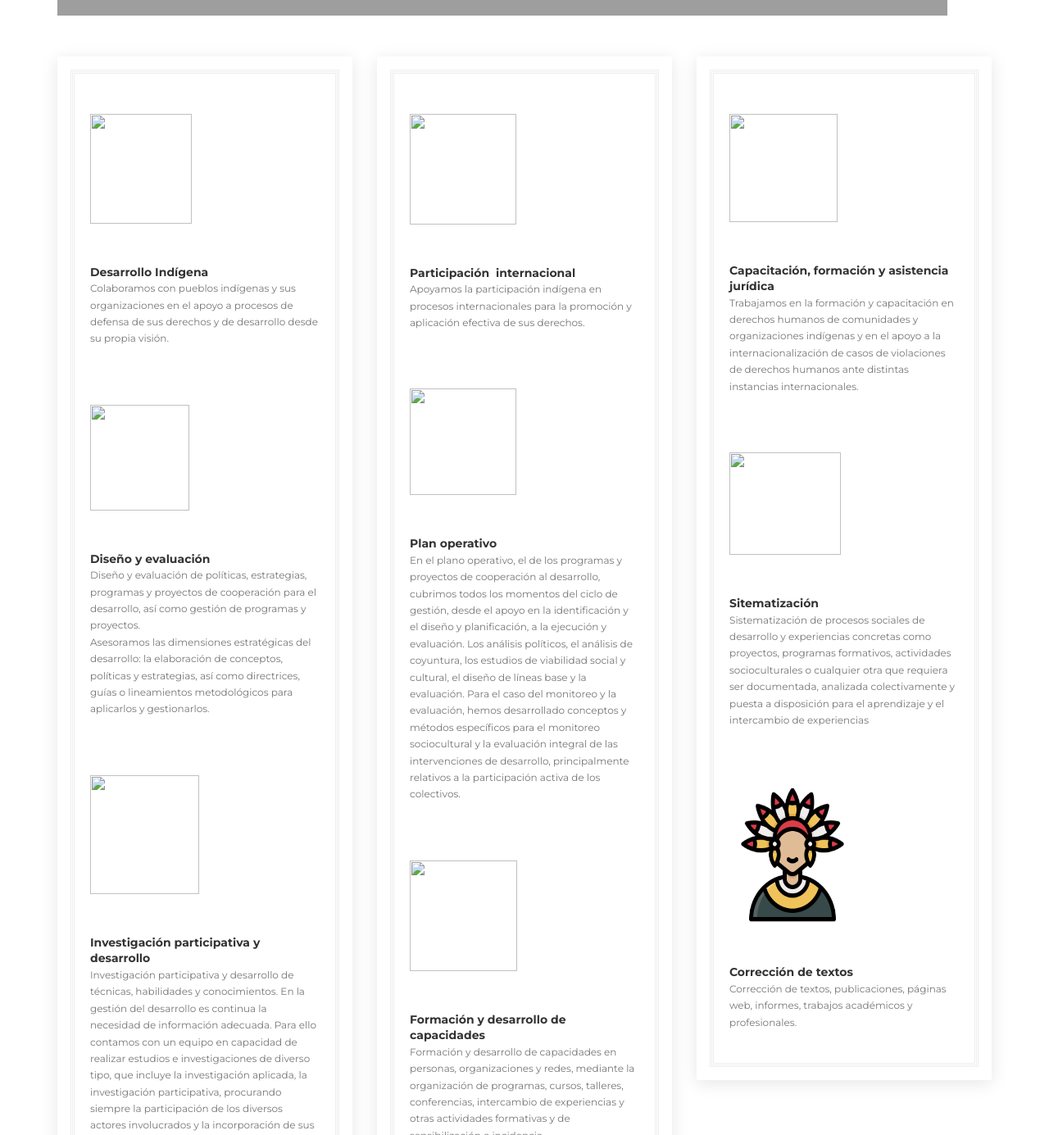
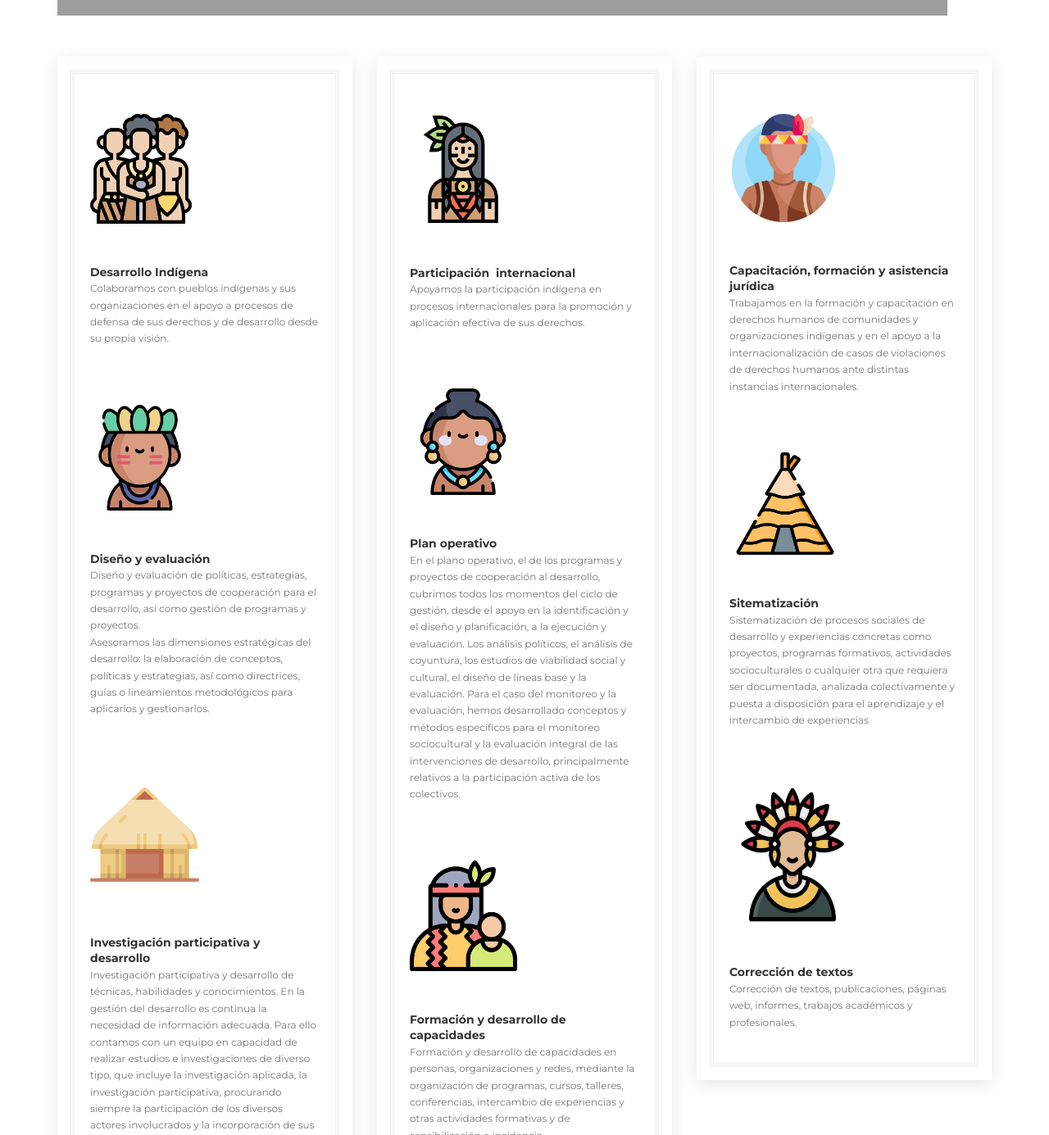
Before and after one commit to AnderVelez/Almaciga, a plain HTML site: page index.html in a window 1280 px wide. Shown: the part 3320-4705 px from the top of the page at 82% size. Drawn offline with nearby package versions, Linux system fonts and the light colour scheme; some packages are replaced by stand-ins of ours; grey boxes are pictures that could not be loaded.

Commit message:
Add files via upload

```diff
--- a/index.html
+++ b/index.html
@@ -102,19 +102,19 @@
         <div class="row">
           <div class="col-md-4">
             <div class="skills">
-<div class="restitem clearfix"><img src="../../../tribu.png" alt="" width="124" height="134"/>
+<div class="restitem clearfix"><img src="img/tribu.png" alt="" width="124" height="134"/>
   <h5>Desarrollo Indígena&nbsp;</h5>
                 <p>Colaboramos con pueblos indígenas y sus organizaciones en el apoyo a procesos de defensa de sus derechos y de desarrollo desde su propia visión.
                 </p>
               </div>
               <div class="restitem clearfix">
-                <h5><img src="../../../indigena.png" alt="" width="121" height="129"/></h5>
+                <h5><img src="img/indigena.png" alt="" width="121" height="129"/></h5>
                 <h5>Diseño y evaluación</h5>
                 <p>Diseño y evaluación de políticas, estrategias, programas y proyectos de cooperación para el desarrollo, así como gestión de programas y proyectos.&nbsp;</p>
                 <p>Asesoramos las dimensiones estratégicas del desarrollo: la elaboración de conceptos, políticas y estrategias, así como directrices, guías o lineamientos metodológicos para aplicarlos y gestionarlos.</p>
               </div>
               <div class="restitem clearfix">
-                <p><img src="../../../maloca.png" alt="" width="133" height="145"/></p>
+                <p><img src="img/maloca.png" alt="" width="133" height="145"/></p>
                 <h5>Investigación participativa y desarrollo</h5>
                 <p>Investigación participativa y desarrollo de técnicas, habilidades y conocimientos. En la gestión del desarrollo es continua la necesidad de información adecuada. Para ello contamos con un equipo en capacidad de realizar estudios e investigaciones de diverso tipo, que incluye la investigación aplicada, la investigación participativa, procurando siempre la participación de los diversos actores involucrados y la incorporación de sus conocimientos.
                 </p>
@@ -123,19 +123,19 @@
           </div>
           <div class="col-md-4">
             <div class="skills">
-<div class="restitem clearfix"> <img src="../../../nativo-americano.png" alt="" width="130" height="135"/>
+<div class="restitem clearfix"> <img src="img/nativo-americano.png" alt="" width="130" height="135"/>
                 <h5>Participación&nbsp; internacional</h5>
                 <p>Apoyamos la participación indígena en procesos internacionales para la promoción y aplicación efectiva de sus derechos.
                 </p>
               </div>
               <div class="restitem clearfix">
-                <p><img src="../../../indigena (1).png" alt="" width="130" height="130"/></p>
+                <p><img src="img/indigena (1).png" alt="" width="130" height="130"/></p>
                 <h5>Plan operativo</h5>
                 <p>En el plano operativo, el de los programas y proyectos de cooperación al desarrollo, cubrimos todos los momentos del ciclo de gestión, desde el apoyo en la identificación y el diseño y planificación, a la ejecución y evaluación. Los análisis políticos, el análisis de coyuntura, los estudios de viabilidad social y cultural, el diseño de líneas base y la evaluación. Para el caso del monitoreo y la evaluación, hemos desarrollado conceptos y métodos específicos para el monitoreo sociocultural y la evaluación integral de las intervenciones de desarrollo, principalmente relativos a la participación activa de los colectivos.
                 </p>
               </div>
               <div class="restitem clearfix">
-                <h5><img src="../../../indigena (2).png" alt="" width="131" height="135"/></h5>
+                <h5><img src="img/indigena (2).png" alt="" width="131" height="135"/></h5>
                 <h5>Formación y desarrollo de capacidades</h5>
                 <p>Formación y desarrollo de capacidades en personas, organizaciones y redes, mediante la organización de programas, cursos, talleres, conferencias, intercambio de experiencias y otras actividades formativas y de sensibilización e incidencia
                 </p>
@@ -145,13 +145,13 @@
           <div class="col-md-4">
             <div class="skills">
 <div class="restitem clearfix">
-  <p><img src="../../../nativo.png" alt="" width="132" height="132"/></p>
+  <p><img src="img/nativo.png" alt="" width="132" height="132"/></p>
   <h5>Capacitación, formación y asistencia jurídica</h5>
                 <p>Trabajamos en la formación y capacitación en derechos humanos de comunidades y organizaciones indígenas y en el apoyo a la internacionalización de casos de violaciones de derechos humanos ante distintas instancias internacionales.
                 </p>
               </div>
               <div class="restitem clearfix">
-                <h5><img src="../../../cabana.png" alt="" width="136" height="125"/></h5>
+                <p><img src="img/cabana.png" alt="" width="136" height="125"/></p>
                 <h5>Sitematización</h5>
                 <p>Sistematización de procesos sociales de desarrollo y experiencias concretas como proyectos, programas formativos, actividades socioculturales o cualquier otra que requiera ser documentada, analizada colectivamente y puesta a disposición para el aprendizaje y el intercambio de experiencias
                 </p>
```
Also changed, not shown: img/cabana.png (added), img/indigena (1).png (added), img/indigena (2).png (added), img/indigena.png (added), img/maloca.png (added), img/nativo-americano.png (added), img/nativo.png (added), img/tribu.png (added).
